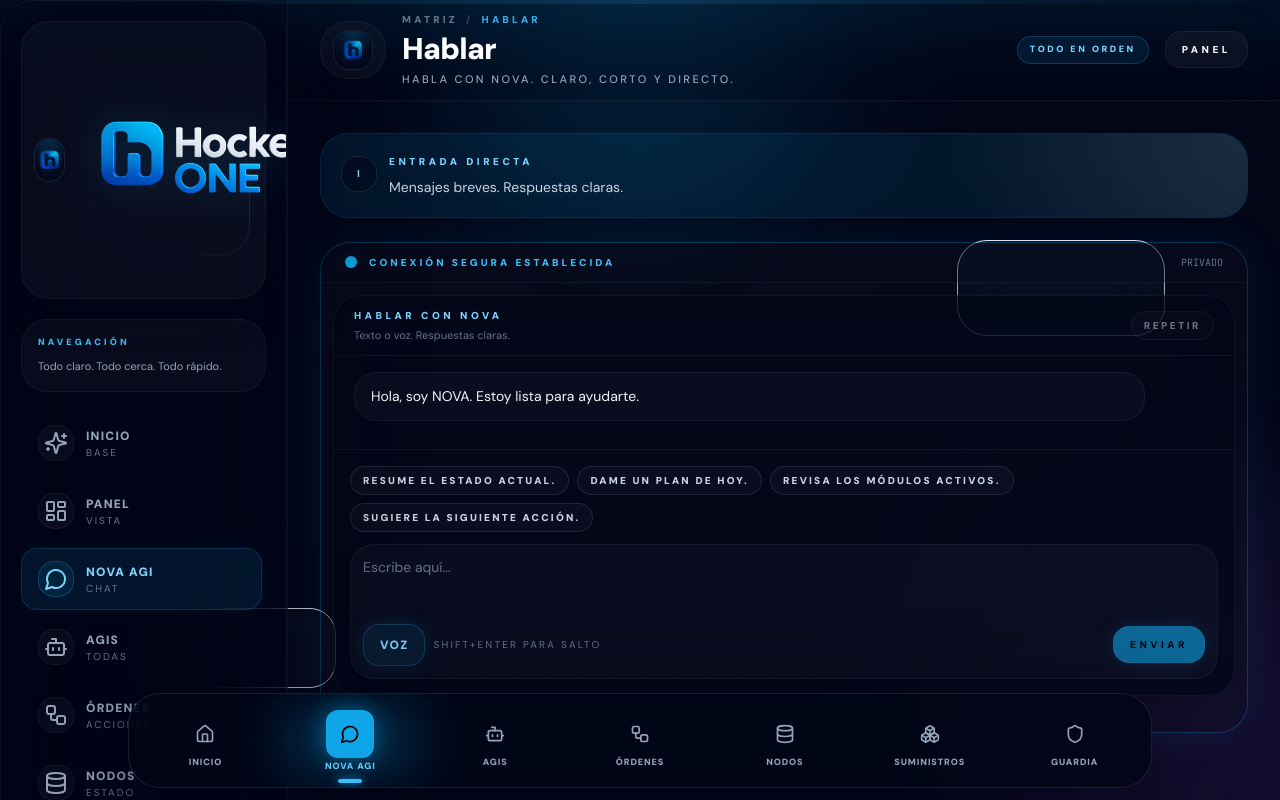
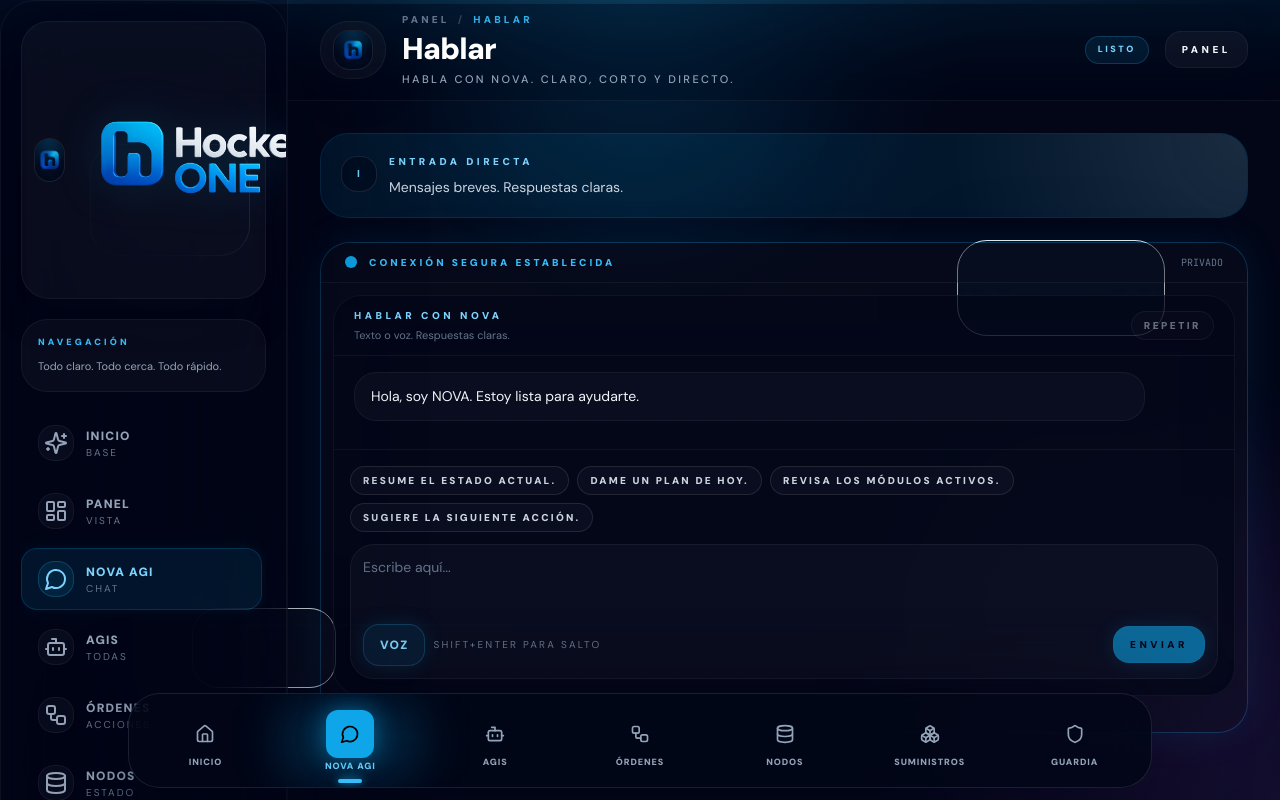
Before and after one commit to HockerAGI/hocker.one, a Next.js app: page /chat in a window 1280 px wide. Shown: the top 800 px of the page. Built offline with nearby package versions, Linux system fonts and the light colour scheme; no server answers; the database is empty.

Commit message:
Actualizar PageShell.tsx

```diff
--- a/src/components/PageShell.tsx
+++ b/src/components/PageShell.tsx
@@ -24,14 +24,14 @@ export default function PageShell({
   const [loading, setLoading] = useState(true);
 
   useEffect(() => {
-    const timer = window.setTimeout(() => setLoading(false), 700);
+    const timer = window.setTimeout(() => setLoading(false), 650);
     return () => window.clearTimeout(timer);
   }, []);
 
   return (
     <div className="relative flex min-h-screen w-full flex-col bg-slate-950 text-slate-100 selection:bg-sky-500/30 lg:flex-row">
       {loading ? (
-        <div className="fixed inset-0 z-[100] flex items-center justify-center bg-slate-950/95">
+        <div className="fixed inset-0 z-[100] flex items-center justify-center bg-slate-950/96">
           <div className="relative flex flex-col items-center gap-4">
             <div className="absolute inset-0 rounded-full bg-sky-500/15 blur-3xl animate-pulse" />
             <Image
@@ -44,7 +44,7 @@ export default function PageShell({
             />
             <div className="text-center">
               <p className="text-[10px] font-black uppercase tracking-[0.35em] text-sky-300">
-                Hocker One
+                Hocker ONE
               </p>
               <p className="mt-2 text-sm text-slate-400">
                 Preparando la experiencia...
@@ -68,7 +68,7 @@ export default function PageShell({
             <div className="min-w-0">
               <div className="flex items-center gap-2 text-[10px] font-black uppercase tracking-[0.32em] text-slate-500">
                 <Link href="/dashboard" className="transition-colors hover:text-sky-400">
-                  Matriz
+                  Panel
                 </Link>
                 <span className="text-slate-700">/</span>
                 <span className="truncate text-sky-400/90">{title}</span>
@@ -88,7 +88,7 @@ export default function PageShell({
 
           <div className="flex items-center gap-3 sm:gap-4">
             <div className="hidden rounded-full border border-sky-400/20 bg-sky-500/10 px-3 py-1.5 text-[9px] font-black uppercase tracking-[0.28em] text-sky-300 md:block">
-              Todo en orden
+              Listo
             </div>
 
             {actions ? <div className="flex items-center gap-2">{actions}</div> : null}
@@ -106,16 +106,12 @@ export default function PageShell({
           </div>
         </header>
 
-        <div className="flex-1 overflow-y-auto p-4 sm:p-6 lg:p-8 custom-scrollbar">
+        <div className="flex-1 overflow-y-auto p-4 pb-28 sm:p-6 lg:p-8 custom-scrollbar">
           <div className="mx-auto max-w-[1600px] animate-[hocker-enter_520ms_ease_both]">
             <ErrorBoundary>{children}</ErrorBoundary>
           </div>
         </div>
       </main>
-
-      <nav className="relative z-30 border-t border-white/5 bg-slate-950/90 pb-safe pt-2 backdrop-blur-2xl lg:hidden">
-        <AppNav isMobile />
-      </nav>
     </div>
   );
 }
```
